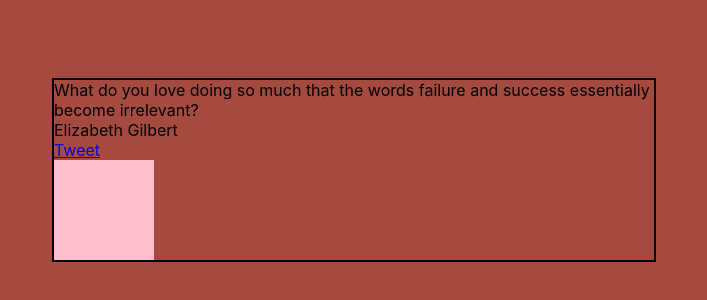
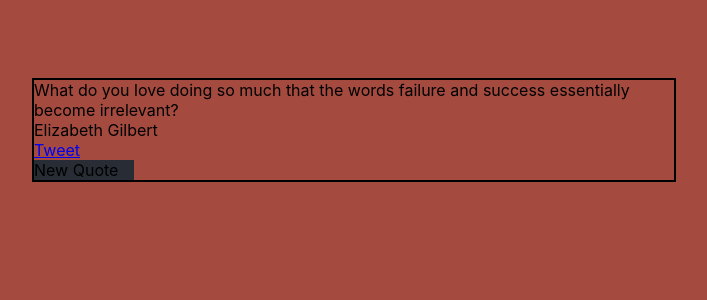
Before and after one commit to kealanparr/random-quote-machine, a React app: page / in a window 1280 px wide. Shown: the part 122-422 px from the top of the page, without its empty margins (286-993 px from the left). Built offline with nearby package versions, Linux system fonts and the light colour scheme.

Commit message:
Turn JSON into JS, update README.md and

```diff
--- a/src/App.css
+++ b/src/App.css
@@ -24,6 +24,5 @@
 
 #new-quote {
 	width: 100px;
-	height: 100px;
-	background-color: pink;
+	background-color: #282c34;
 }
--- a/src/Components/Quote.js
+++ b/src/Components/Quote.js
@@ -1,4 +1,4 @@
-import State from '../state.json'
+import State from '../state'
 import React, { useState } from 'react';
 
 const QuoteModal = () => {
@@ -7,13 +7,15 @@ const QuoteModal = () => {
 
 	const changeColor = (color) => {
 		document.body.style.backgroundColor = color;
+		document.getElementById("text").style.backgroundColor = color;
+		document.getElementById("author").style.backgroundColor = color;
 	}
 
 	return (
 		State &&
 		<div>
-				<div id="text">{State.data[index].quote}</div>
-				<div id="author">{State.data[index].author}</div>
+			<div id="text">{State[index].quote}</div>
+			<div id="author">{State[index].author}</div>
 			<InfoPanel index={index} setIndex={setIndex} changeColor={changeColor} />
 		</div>
 	)
@@ -27,13 +29,13 @@ const InfoPanel = ({index, setIndex, changeColor}) => {
 			<div onClick={() => {
 				debugger;
 				const newIndex = index + 1;
-					if (newIndex === State.data.length) {
+				if (newIndex === State.length) {
 					setIndex(0);
 				} else {
 					setIndex(index + 1);
 				}
-					changeColor(State.data[index].color);
-				}} id="new-quote"></div>
+				changeColor(State[index].color);
+			}} id="new-quote">New Quote</div>
 		</div>
 	)
 }
--- a/src/index.css
+++ b/src/index.css
@@ -8,10 +8,15 @@ body {
 }
 
 .modal {
-	max-width: 600px;
+	min-width: 600px;
 	border: 2px solid black;
 	position: relative;
 	margin: auto;
   width: 50%;
 	margin-top: 200px;
+	transition: background-color 0.8s ease;
 }
+
+#text, #author {
+	transition: background-color 0.8s ease;
+}
--- /dev/null
+++ b/src/state.js
@@ -0,0 +1,34 @@
+const state = [
+	{
+		"author": "Elizabeth Gilbert",
+		"quote": "What do you love doing so much that the words failure and success essentially become irrelevant?",
+		"color": "#D4E09B"
+	},
+	{
+		"author": "Mark Twain",
+		"quote": "Twenty years from now you will be more disappointed by the things you didn't do, than by the ones you did do, so throw bowlines, sail away from the safe harbor, catch the trade winds in your sail. Explore, dream, discover",
+		"color": "#F6F4D2"
+	},
+	{
+		"author": "Randy Pausch",
+		"quote": "Work hard. I got tenure a year early. Junior faculty members used to say to me: 'Wow, what's your secret?' I said: 'It's pretty simple. Call me any Friday night in my office at 10 o'clock, and I'll tell you.'",
+		"color": "#CBDFBD"
+	},
+	{
+		"author": "Socrates",
+		"quote": "The unexamined life is not worth living",
+		"color": "#F19C79"
+	},
+	{
+		"author": "Ray Bradbury",
+		"quote": "If you drown, at least die knowing you were headed to shore",
+		"color": "#FFBF80"
+	},
+	{
+		"author": "Charles Spurgeon",
+		"quote": "Anxiety does not empty tomorrow of its sorrows, only today of its strength",
+		"color": "#A44A3F"
+	}
+]
+
+export default state;
--- a/src/state.json
+++ /dev/null
@@ -1,35 +0,0 @@
-{
-	"data":
-	[
-		{
-			"author": "Elizabeth Gilbert",
-			"quote": "What do you love doing so much that the words failure and success essentially become irrelevant?",
-			"color": "#D4E09B"
-		},
-		{
-			"author": "Mark Twain",
-			"quote": "Twenty years from now you will be more disappointed by the things you didn't do, than by the ones you did do, so throw bowlines, sail away from the safe harbor, catch the trade winds in your sail. Explore, dream, discover",
-			"color": "#F6F4D2"
-		},
-		{
-			"author": "Randy Pausch",
-			"quote": "Work hard. I got tenure a year early. Junior faculty members used to say to me: 'Wow, what's your secret?' I said: 'It's pretty simple. Call me any Friday night in my office at 10 o'clock, and I'll tell you.'",
-			"color": "#CBDFBD"
-		},
-		{
-			"author": "Socrates",
-			"quote": "The unexamined life is not worth living",
-			"color": "#F19C79"
-		},
-		{
-			"author": "Ray Bradbury",
-			"quote": "If you drown, at least die knowing you were headed to shore",
-			"color": "#FFBF80"
-		},
-		{
-			"author": "Charles Spurgeon",
-			"quote": "Anxiety does not empty tomorrow of its sorrows, only today of its strength",
-			"color": "#A44A3F"
-		}
-	]
-}
```
Also changed, not shown: 1 other file (tests, documents, lock files or other folders). Lines whose indentation alone changed are shown as unchanged.
